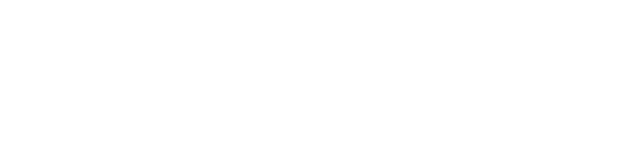
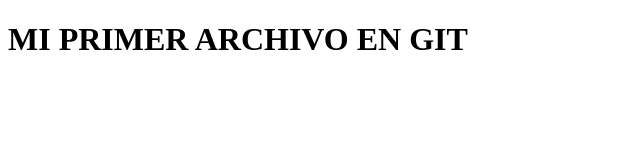
Before and after one commit to DarioCeballoss/Prueba-Git, a plain HTML site: page index.html in a window 1280 px wide. Shown: the whole page, without its empty margins (0-640 px from the left). Drawn offline with Linux system fonts and the light colour scheme.

Commit message:
Update index.html

```diff
--- a/index.html
+++ b/index.html
@@ -7,6 +7,6 @@
     <title>Document</title>
 </head>
 <body>
-
+    <h1>  MI PRIMER ARCHIVO EN GIT </h1>
 </body>
 </html>
```
